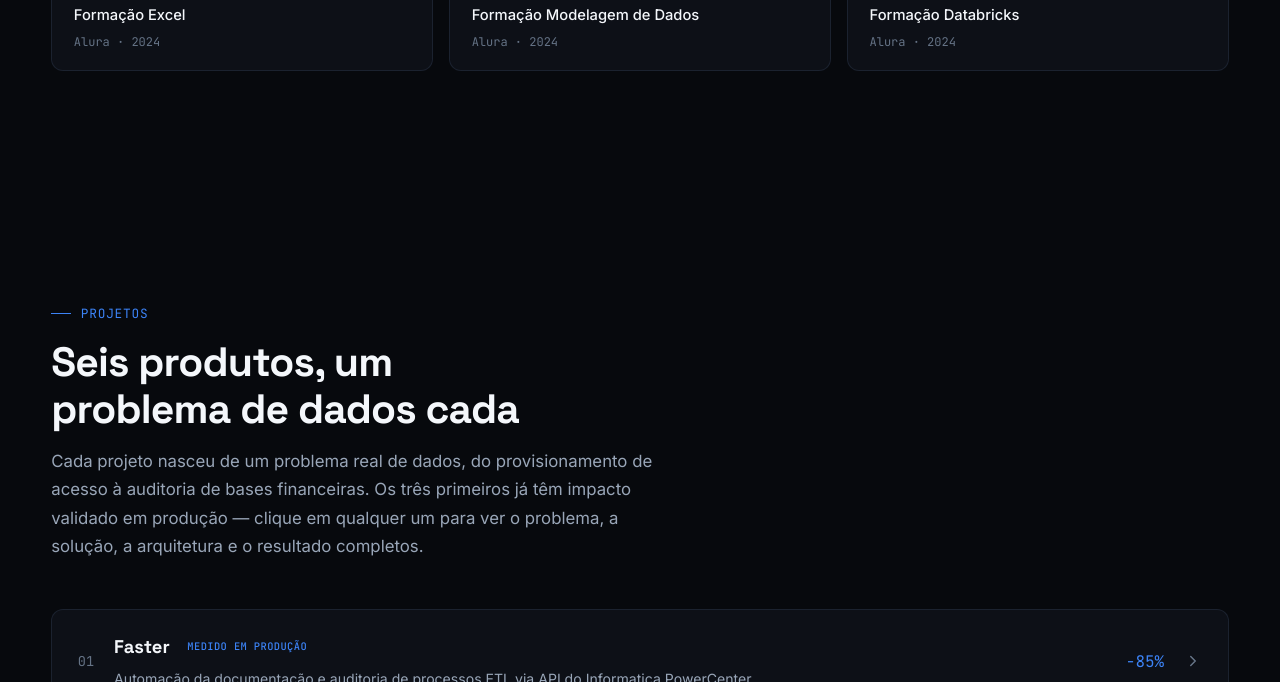
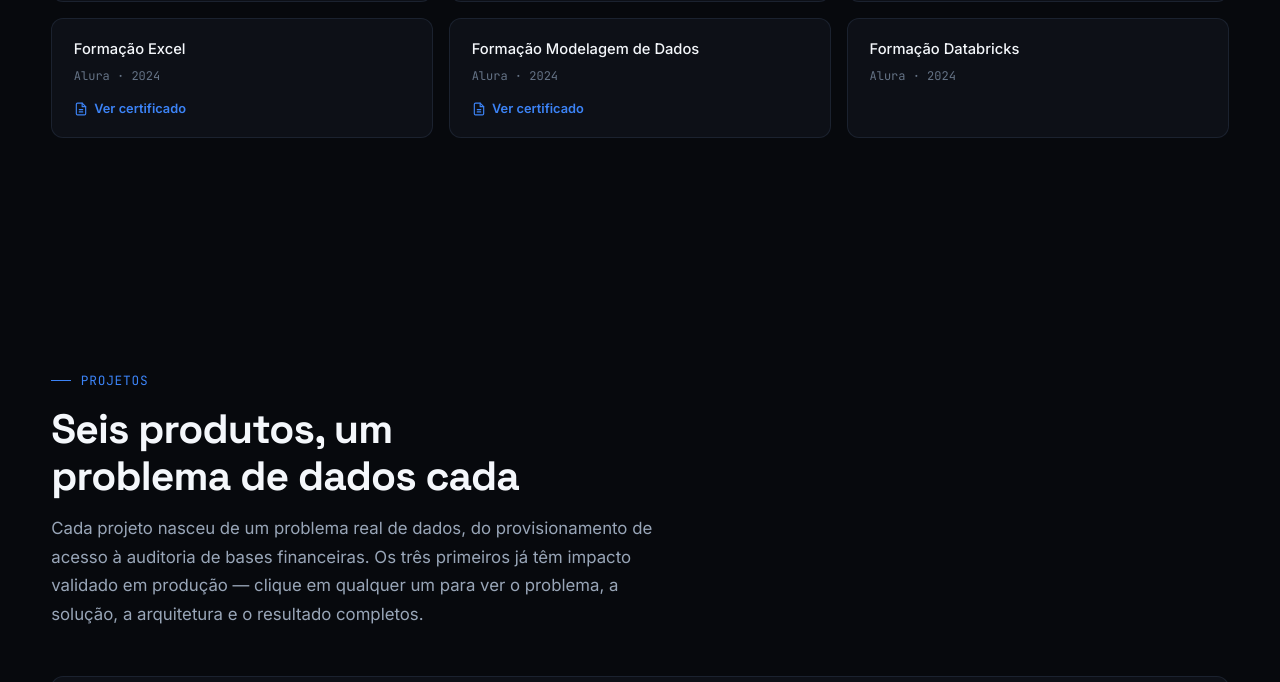
Before and after one commit to maathsilva/portfolio-pessoal, an Astro site: page / in a window 1280 px wide. Shown: the part 3720-4402 px from the top of the page. Built offline with nearby package versions, Linux system fonts and the light colour scheme; Astro itself is replaced by a stand-in of ours; animation ran at ten frames a second.

Commit message:
Formação: adiciona link "Ver certificado" para as certificações com PDF
5 das 6 certificações (Python, SQL, Power BI, Excel, Modelagem de
Dados) ganham um link que abre o certificado real da Alura em nova
aba. Databricks fica sem link — não tem o arquivo.

Co-Authored-By: Claude Sonnet 5 <noreply@anthropic.com>

```diff
--- a/src/components/Education.astro
+++ b/src/components/Education.astro
@@ -36,6 +36,16 @@ import Icon from './Icon.astro';
             <p class="cert-title">{cert.title}</p>
             <p class="mono cert-meta">{cert.institution} · {cert.year}</p>
           </div>
+          {cert.file && (
+            <a
+              href={`/assets/docs/certificados/${cert.file}`}
+              target="_blank"
+              rel="noopener noreferrer"
+              class="cert-link"
+            >
+              <Icon name="file-text" size={14} /> Ver certificado
+            </a>
+          )}
         </li>
       ))}
     </ul>
@@ -111,6 +121,21 @@ import Icon from './Icon.astro';
   }
   .cert-item {
     padding: 1.1rem 1.35rem;
+    display: flex;
+    flex-direction: column;
+    gap: 0.75rem;
+  }
+  .cert-link {
+    display: inline-flex;
+    align-items: center;
+    gap: 0.4rem;
+    font-size: 0.8rem;
+    font-weight: 600;
+    color: var(--accent);
+    width: fit-content;
+  }
+  .cert-link:hover {
+    color: var(--accent-strong);
   }
   @media (max-width: 760px) {
     .cert-grid {
--- a/src/data/experience.ts
+++ b/src/data/experience.ts
@@ -82,13 +82,14 @@ export interface Certification {
   title: string;
   institution: string;
   year: string;
+  file?: string;
 }
 
 export const certifications: Certification[] = [
-  { title: 'Formação Python', institution: 'Alura', year: '2024' },
-  { title: 'Formação SQL', institution: 'Alura', year: '2024' },
-  { title: 'Formação Power BI', institution: 'Alura', year: '2024' },
-  { title: 'Formação Excel', institution: 'Alura', year: '2024' },
-  { title: 'Formação Modelagem de Dados', institution: 'Alura', year: '2024' },
+  { title: 'Formação Python', institution: 'Alura', year: '2024', file: 'certificado-python.pdf' },
+  { title: 'Formação SQL', institution: 'Alura', year: '2024', file: 'certificado-sql.pdf' },
+  { title: 'Formação Power BI', institution: 'Alura', year: '2024', file: 'certificado-power-bi.pdf' },
+  { title: 'Formação Excel', institution: 'Alura', year: '2024', file: 'certificado-excel.pdf' },
+  { title: 'Formação Modelagem de Dados', institution: 'Alura', year: '2024', file: 'certificado-modelagem-dados.pdf' },
   { title: 'Formação Databricks', institution: 'Alura', year: '2024' },
 ];
```
Also changed, not shown: 5 other files.
